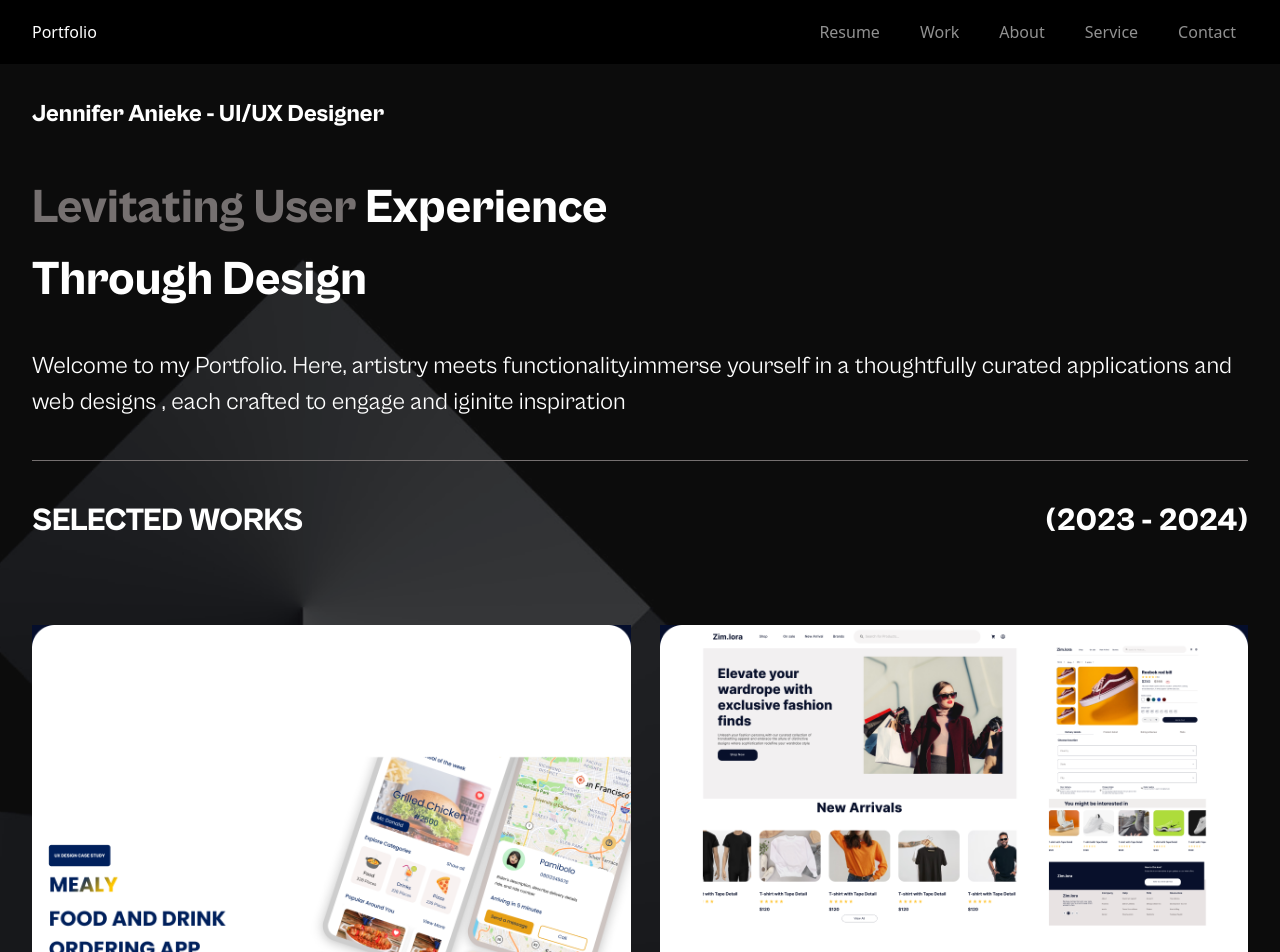
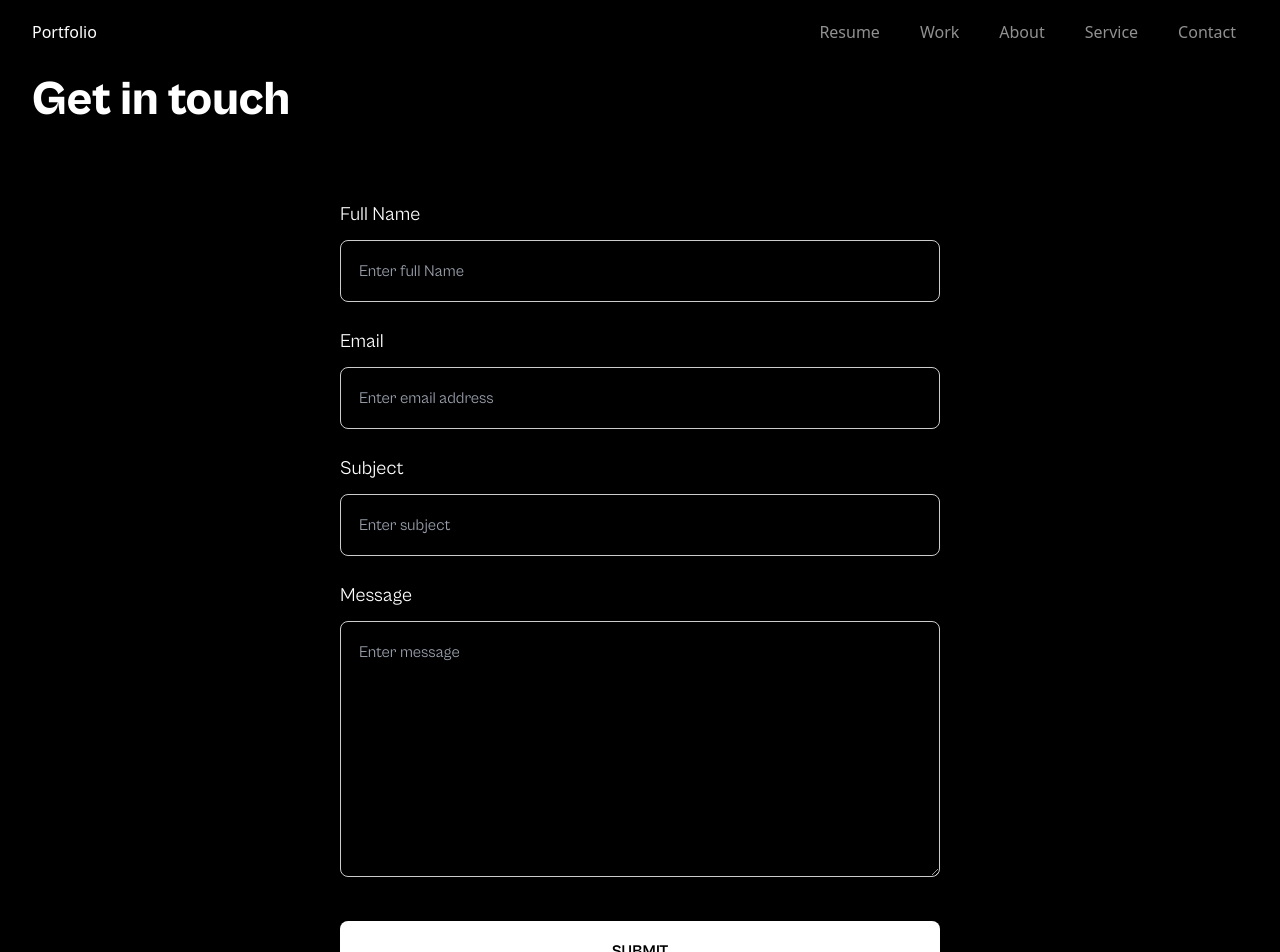
Before and after one commit to oladips-design/portfolio-jenny-, a React (Vite) app: page /contact in a window 1280 px wide. Shown: the top 952 px of the page. Built offline with nearby package versions, Linux system fonts and the light colour scheme.

Commit message:
AOE: hire me link

```diff
--- a/package.json
+++ b/package.json
@@ -15,9 +15,11 @@
     "preview": "vite preview"
   },
   "dependencies": {
+    "prop-types": "^15.8.1",
     "react": "^18.2.0",
     "react-dom": "^18.2.0",
     "react-icons": "^5.2.1",
+    "react-mailto": "^0.4.0",
     "react-router-dom": "^6.23.1"
   },
   "devDependencies": {
--- a/src/App.jsx
+++ b/src/App.jsx
@@ -1,28 +1,17 @@
-import About from "./components/About";
-import Experience from "./components/Experience";
-import Hero from "./components/Hero";
-import Navbar from "./components/Navbar";
-import Strengths from "./components/Strengths";
-import Work from "./components/Work";
-import bgImg from "./assets/unsplash_ek7Y_iOl3UQ(2).png";
 import "./App.css";
-import Contact from "./components/Contact";
+import { BrowserRouter, Routes, Route } from "react-router-dom";
+import HomePage from "./pages/HomePage";
+import GetInTouch from "./pages/GetInTouch";
+
 function App() {
   return (
     <>
-      <div className="main">
-        <img src={bgImg} className="bg" />
-        <Navbar />
-        <Hero />
-        <Work />
-        <About />
-        <div className="bg_container">
-          <img src={bgImg} className="bg" />
-          <Strengths />
-          <Experience />
-          <Contact />
-        </div>
-      </div>
+      <BrowserRouter>
+        <Routes>
+          <Route exact path="/" Component={HomePage} />
+          <Route path="/contact" Component={GetInTouch} />
+        </Routes>
+      </BrowserRouter>
     </>
   );
 }
--- a/src/components/About.jsx
+++ b/src/components/About.jsx
@@ -1,5 +1,6 @@
 import "../styles/about.css";
 import bigPicture from "../assets/WhatsApp Image 2023-05-29 at 12.25 1.png";
+import { Link } from "react-router-dom";
 
 export default function About() {
   return (
@@ -29,8 +30,12 @@ export default function About() {
             </p>
 
             <div className="about_buttons">
-              <button className="btn btn_black">HIRE ME</button>
-              <button className="btn btn_white">LETS TALK</button>
+              <Link to="/contact">
+                <button className="btn btn_black">HIRE ME</button>
+              </Link>
+              <Link to="contact">
+                <button className="btn btn_white">LETS TALK</button>
+              </Link>
             </div>
           </div>
           <div className="about_image">
--- a/src/components/Navbar.jsx
+++ b/src/components/Navbar.jsx
@@ -1,5 +1,6 @@
 import { useState } from "react";
 import { FaBars, FaTimes } from "react-icons/fa";
+// import { Link } from "react-router-dom";
 import "../styles/Navbar.css";
 
 const Navbar = () => {
--- a/src/pages/GetInTouch.jsx
+++ b/src/pages/GetInTouch.jsx
@@ -1,15 +1,98 @@
+import { useState } from "react";
+import Navbar from "../components/Navbar";
 import "../styles/getInTouch.css";
+// import Mailto from "react-mailto";
+import { useNavigate } from "react-router-dom";
 
 export default function GetInTouch() {
+  const [formData, setFormData] = useState({
+    fullname: "",
+    email: "",
+    subject: "",
+    message: "",
+  });
+
+  const navigate = useNavigate();
+
+  const handleChange = e => {
+    const { name, value } = e.target;
+    setFormData(prev => ({
+      ...prev,
+      [name]: value,
+    }));
+  };
+
+  const handleSubmit = e => {
+    e.preventDefault();
+    navigate("/");
+  };
+
+  // const mailtoParams = {
+  //   email: "oladeleoladipupo555@gmail.com",
+  //   subject: formData.subject,
+  //   body: `Full Name: ${formData.fullname}\nEmail: ${formData.email}\nMessage: ${formData.message}`,
+  // };
+
   return (
-    <div className="form-container">
-      <form className="contact-form">
-        <input type="text" name="fullname" placeholder="Full Name" />
-        <input type="email" name="email" placeholder="Email" />
-        <input type="text" name="subject" placeholder="Subject" />
-        <textarea name="message" placeholder="Message"></textarea>
-        <button type="submit">Submit</button>
-      </form>
+    <div>
+      <Navbar />
+      <div className="touch_container">
+        <h2 className="bigHead">Get in touch </h2>
+        <div className="form-container">
+          <form className="contact-form" onSubmit={handleSubmit}>
+            <div className="form-group">
+              <label htmlFor="fullname">Full Name</label>
+              <input
+                type="text"
+                id="fullname"
+                name="fullname"
+                placeholder="Enter full Name"
+                value={formData.fullname}
+                onChange={handleChange}
+              />
+            </div>
+            <div className="form-group">
+              <label htmlFor="email">Email</label>
+              <input
+                type="email"
+                id="email"
+                name="email"
+                placeholder="Enter email address"
+                value={formData.email}
+                onChange={handleChange}
+              />
+            </div>
+            <div className="form-group">
+              <label htmlFor="subject">Subject</label>
+              <input
+                type="text"
+                id="subject"
+                name="subject"
+                placeholder="Enter subject"
+                value={formData.subject}
+                onChange={handleChange}
+              />
+            </div>
+            <div className="form-group">
+              <label htmlFor="message">Message</label>
+              <textarea
+                id="message"
+                name="message"
+                placeholder="Enter message"
+                value={formData.message}
+                onChange={handleChange}
+              ></textarea>
+            </div>
+            <button type="submit">SUBMIT</button>
+            {/* <Mailto
+              email={mailtoParams.email}
+              subject={mailtoParams.subject}
+              body={mailtoParams.body}
+            >
+            </Mailto> */}
+          </form>
+        </div>
+      </div>
     </div>
   );
 }
--- a/src/pages/HomePage.jsx
+++ b/src/pages/HomePage.jsx
@@ -4,16 +4,24 @@ import Experience from "../components/Experience";
 import Hero from "../components/Hero";
 import Strengths from "../components/Strengths";
 import Work from "../components/Work";
+import bgImg from "../assets/unsplash_ek7Y_iOl3UQ(2).png";
 
+import "../App.css";
+import Navbar from "../components/Navbar";
 export default function HomePage() {
   return (
-    <div>
+    <div className="main">
+      <img src={bgImg} className="bg" />
+      <Navbar />
       <Hero />
       <Work />
       <About />
-      <Strengths />
-      <Experience />
-      <Contact />
+      <div className="bg_container">
+        <img src={bgImg} className="bg" />
+        <Experience />
+        <Strengths />
+        <Contact />
+      </div>
     </div>
   );
 }
--- a/src/styles/getInTouch.css
+++ b/src/styles/getInTouch.css
@@ -1,37 +1,99 @@
-.form-container {
-  display: flex;
-  justify-content: center;
-  align-items: center;
-  height: 100vh;
+.touch_container {
+  padding: 0 2rem;
+  margin-bottom: 1.4rem;
 }
 
-.contact-form {
-  width: 300px;
+/* .contact-form {
+  width: 60%;
+} */
+.bigHead {
+  color: white;
+  font-size: 3rem;
+  margin-bottom: 4rem;
+  font-family: "CabinetGrotesk-Extrabold";
 }
 
 .contact-form input,
 .contact-form textarea {
   width: 100%;
-  padding: 10px;
+  padding: 18px;
   margin-bottom: 10px;
   border: 1px solid #ccc;
-  border-radius: 5px;
+  border-radius: 8px;
+  background-color: black;
 }
 
 .contact-form textarea {
-  height: 150px;
+  height: 16rem;
+  margin-bottom: 1.4rem;
 }
 
 .contact-form button {
+  font-family: "CabinetGrotesk-Bold";
   width: 100%;
-  padding: 10px;
-  background-color: #007bff;
-  color: white;
+  padding: 1.1rem;
+  background-color: white;
+  color: black;
   border: none;
-  border-radius: 5px;
+  border-radius: 8px;
   cursor: pointer;
 }
 
 .contact-form button:hover {
-  background-color: #0056b3;
+  background-color: black;
+  color: white;
 }
+
+.form-container {
+  width: 100%;
+  max-width: 600px;
+  margin: 0 auto;
+  color: white;
+  background-color: black;
+  box-shadow: 0 0 10px rgba(0, 0, 0, 0.1);
+  font-family: "CabinetGrotesk-Regular";
+}
+
+.contact-form {
+  display: flex;
+  flex-direction: column;
+}
+
+.form-group {
+  margin-bottom: 15px;
+}
+
+label {
+  display: block;
+  margin-bottom: 0.7rem;
+  font-family: "CabinetGrotesk-Regular";
+  font-size: 1.2rem;
+}
+
+input,
+textarea {
+  width: 100%;
+  padding: 18px;
+  border: 1px solid #ccc;
+  border-radius: 8px;
+}
+
+input:focus,
+textarea:focus {
+  border-color: #919191;
+  outline: none;
+}
+
+textarea {
+  resize: vertical;
+}
+
+@media (max-width: 480px) {
+  .bigHead {
+    font-size: 1.5rem;
+  }
+
+  .label {
+    font-size: 0.9rem;
+  }
+}
```
Also changed, not shown: 1 other file (tests, documents, lock files or other folders).
